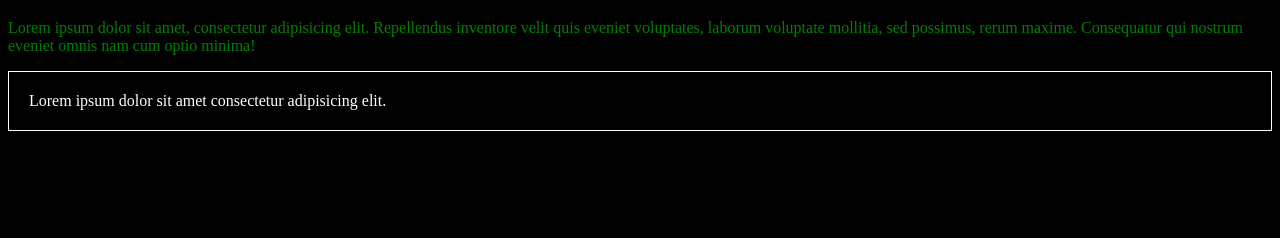
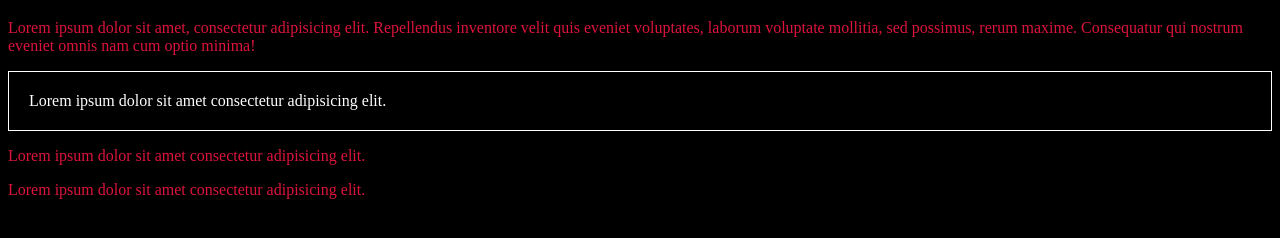
Before and after one commit to FranksGP/html, a plain HTML site: page css/index.html in a window 1280 px wide. Shown: the part 178-416 px from the top of the page. Drawn offline with Linux system fonts and the light colour scheme.

Commit message:
cambiando de color css

```diff
--- a/css/estilos.css
+++ b/css/estilos.css
@@ -1,21 +1,41 @@
+/*color del primer parrafo*/
 p{
     color: green;
 
 }
+
+/*color, borde y relleno del segundo parrafo*/
 .segundo_parrafo{
     color: white;
     border: solid 1px white;
     padding: 20px;
 }
 
+/*modelo en cascada*/
+
+p{
+    color: white;
+}
+
+p{
+    color: crimson;
+}
+
+/*simpre se apxzlica la ultima regla para el cambio de color*/
+
+
+
+/*fondo negro*/
 body {
     background-color: black;
 }
 
+/*color del titulo principal*/
 #titulo_principal{
     color: blueviolet;
 }
 
+/*color de los titulos secundarios*/
 .titulo-secundario{
     color: chocolate;
 }
--- a/css/index.html
+++ b/css/index.html
@@ -14,5 +14,9 @@
     <p>Lorem ipsum dolor sit amet, consectetur adipisicing elit. Repellendus inventore velit quis eveniet voluptates, laborum voluptate mollitia, sed possimus, rerum maxime. Consequatur qui nostrum eveniet omnis nam cum optio minima!</p>
 
     <p class="segundo_parrafo">Lorem ipsum dolor sit amet consectetur adipisicing elit. </p>
+
+
+    <p>Lorem ipsum dolor sit amet consectetur adipisicing elit. </p>
+    <p>Lorem ipsum dolor sit amet consectetur adipisicing elit. </p>
 </body>
 </html>
```
